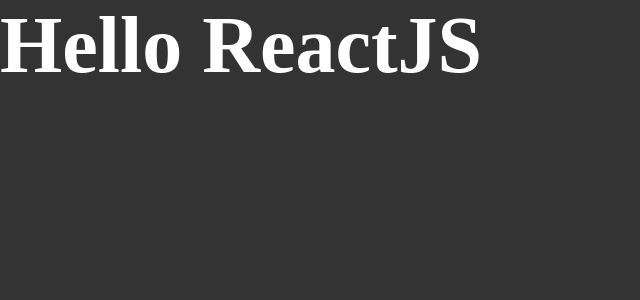
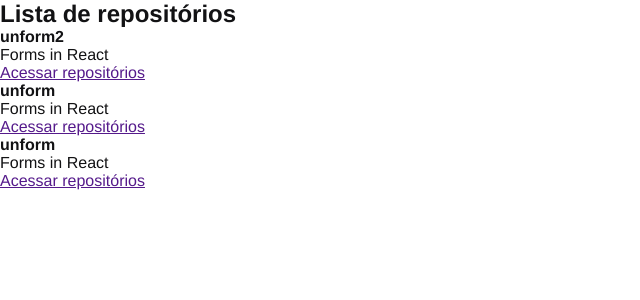
Before and after one commit to cristianoasg/github-explorer, a React app: page / in a window 1280 px wide. Shown: the top 300 px of the page, without its empty margins (0-640 px from the left). Built offline with nearby package versions, Linux system fonts and the light colour scheme.

Commit message:
component in react

```diff
--- a/src/App.jsx
+++ b/src/App.jsx
@@ -1,5 +1,6 @@
+import { RepositoryList } from './components/RepositoryList';
 import './styles/global.scss';
 
 export function App() {
-  return <h1>Hello ReactJS</h1>
+  return <RepositoryList />
 }
--- /dev/null
+++ b/src/components/RepositoryList.jsx
@@ -0,0 +1,35 @@
+const repositoryName = 'unform2'
+
+export function RepositoryList() {
+  return (
+    <section className="repository-list">
+      <h1>Lista de repositórios</h1>
+      <ul>
+        <li>
+          <strong>{repositoryName}</strong>
+          <p>Forms in React</p>
+          <a href="">
+            Acessar repositórios
+          </a>
+        </li>
+
+        <li>
+          <strong>unform</strong>
+          <p>Forms in React</p>
+          <a href="">
+            Acessar repositórios
+          </a>
+        </li>
+
+        <li>
+          <strong>unform</strong>
+          <p>Forms in React</p>
+          <a href="">
+            Acessar repositórios
+          </a>
+        </li>
+
+      </ul>
+    </section>
+  );
+}
--- a/src/styles/global.scss
+++ b/src/styles/global.scss
@@ -5,11 +5,6 @@
 }
 
 body {
-  font: Arial, Helvetica, sans-serif;
-  background: #333;
-  color: #FFF;
-
-  h1 {
-    font-size: 80px;
-  }
+  font: 16px "Helvetica Neue", Arial, sans-serife;
+  color: #121214;
 }
```
